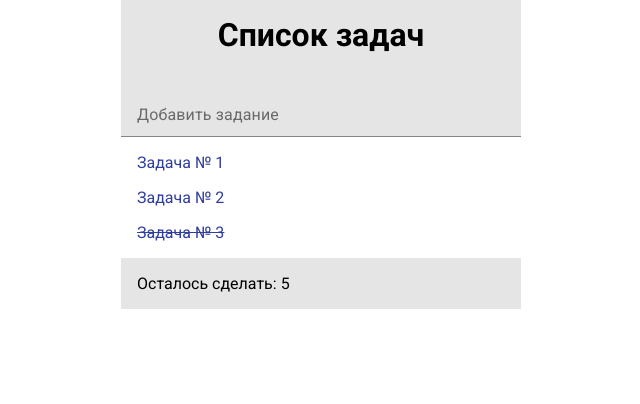
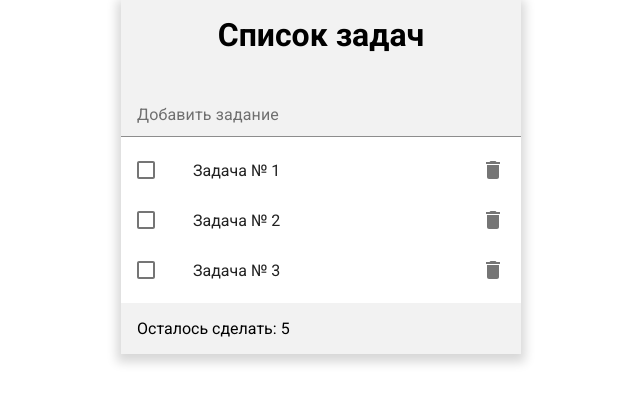
Before and after one commit to WebHeroSchool/avi_todo, a React (Create React App) app in the folder todo/: page / in a window 1280 px wide. Shown: the top 404 px of the page, without its empty margins (319-959 px from the left). Built offline with nearby package versions, Linux system fonts and the light colour scheme.

Commit message:
правка стилей

```diff
--- a/todo/package.json
+++ b/todo/package.json
@@ -37,6 +37,7 @@
   },
   "devDependencies": {
     "@material-ui/core": "^4.11.2",
+    "@material-ui/icons": "^4.11.2",
     "classnames": "^2.2.6"
   }
 }
--- a/todo/src/components/App/App.js
+++ b/todo/src/components/App/App.js
@@ -17,7 +17,7 @@ const App = () => {
     },
     {
       value: 'Задача № 3',
-      isDone: true
+      isDone: false
     }
   ];
 
--- a/todo/src/components/App/App.module.css
+++ b/todo/src/components/App/App.module.css
@@ -2,9 +2,10 @@
 @import url('https://fonts.googleapis.com/css2?family=Roboto:wght@400;700&display=swap');
 :root {
   --pd: 1em;
-  --color-bg: rgba(0, 0, 0, 0.1);
+  --color-bg: rgba(0, 0, 0, 0.05);
   --color-item: rgba(255, 255, 255, 0.3);
   --color-br: var(--color-bg);
+  --box-sh: 0 4px 10px 4px rgb(0, 0, 0,  .16);
 }
 
 *,*::before,*::after {
@@ -30,6 +31,7 @@ html, body {
   line-height: normal;
 
   background-color: var(--color-bg);
+  box-shadow: var(--box-sh);
 }
 
 .title {
--- a/todo/src/components/ItemList/ItemList.js
+++ b/todo/src/components/ItemList/ItemList.js
@@ -5,30 +5,61 @@ import style from './ItemList.module.css';
 import { makeStyles } from '@material-ui/core/styles';
 import List from '@material-ui/core/List';
 import ListItem from '@material-ui/core/ListItem';
-
-
-
-// const ItemList = ({ items }) => (<ul className={style.list}>
-//   {items.map(item => <li key={item.value} className={style.item}><Item value={item.value} isDone={item.isDone} /></li>)}
-// </ul>)
+import ListItemIcon from '@material-ui/core/ListItemIcon';
+import ListItemSecondaryAction from '@material-ui/core/ListItemSecondaryAction';
+import Checkbox from '@material-ui/core/Checkbox';
+import IconButton from '@material-ui/core/IconButton';
+import DeleteIcon from '@material-ui/icons/Delete';
 
 const useStyles = makeStyles((theme) => ({
   root: {
     backgroundColor: theme.palette.background.paper,
-    color: theme.palette.primary.dark,
+    color: theme.palette.text.primary,
   },
 }));
 
-export default function ItemList({ items }) {
+export default function ItemList( {items} ) {
   const classes = useStyles();
+  const [checked, setChecked] = React.useState([0]);
+
+  const handleToggle = (value) => () => {
+    const currentIndex = checked.indexOf(value);
+    const newChecked = [...checked];
+
+    if (currentIndex === -1) {
+      newChecked.push(value);
+    } else {
+      newChecked.splice(currentIndex, 1);
+    }
+
+    setChecked(newChecked);
+  };
 
   return (
-    <div className={classes.root}>
-      <List component="nav">
-        {items.map(item => <ListItem button key={item.value} className={style.item}><Item value={item.value} isDone={item.isDone} /></ListItem>)}
-      </List>
-    </div>
+    <List className={classes.root}>
+      {items.map((item) => {
+        const labelId = `checkbox-list-label-${item.value}`;
+
+        return (
+          <ListItem key={item.value} dense button onClick={handleToggle(item.value)}>
+            <ListItemIcon>
+              <Checkbox
+                edge="start"
+                checked={checked.indexOf(item.value) !== -1}
+                tabIndex={-1}
+                disableRipple
+                inputProps={{ 'aria-labelledby': labelId }}
+              />
+            </ListItemIcon>
+            <Item value={item.value} isDone={item.isDone} />
+            <ListItemSecondaryAction>
+              <IconButton edge="end" aria-label="delete">
+                <DeleteIcon />
+              </IconButton>
+            </ListItemSecondaryAction>
+          </ListItem>
+        );
+      })}
+    </List>
   );
 }
-
-// export default ItemList;
```
Also changed, not shown: 2 other files (tests, documents, lock files or other folders).
